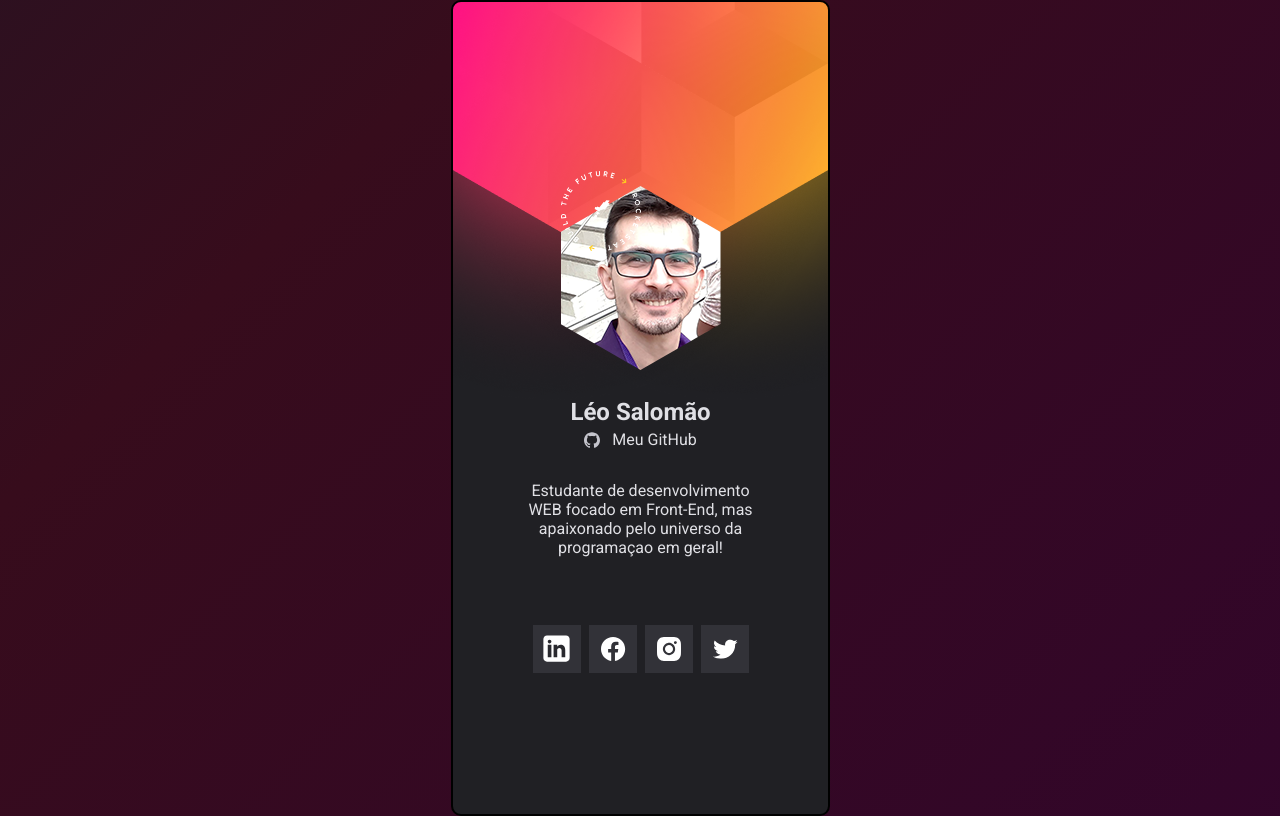
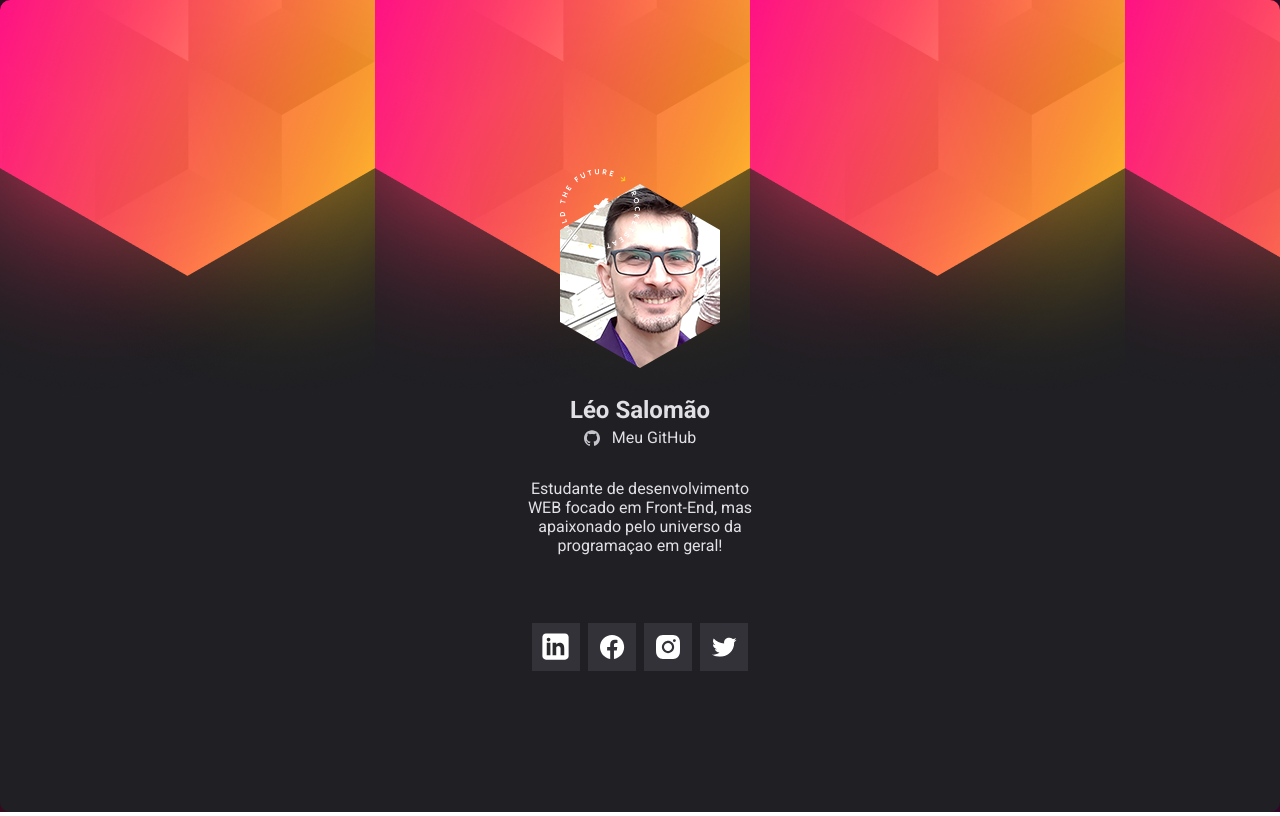
Before and after one commit to leonamsalomao/cartao-visita, a plain HTML site: page index.html in a window 1280 px wide. Drawn offline with Linux system fonts and the light colour scheme; no server answers.

Commit message:
Update style.css

```diff
--- a/style.css
+++ b/style.css
@@ -33,9 +33,13 @@ body {
 
 main {
   background: url(images/Background.png);
-  width: 375px;
+  /*width: 375px;
   height: 812px;
   border: 2px solid;
+  border-radius: 10px;*/
+  width: 100vw;
+  min-height: 812px;
+  height: 10vh;
   border-radius: 10px;
 
   /* animation: go-back 2s infinite alternate; */
```
